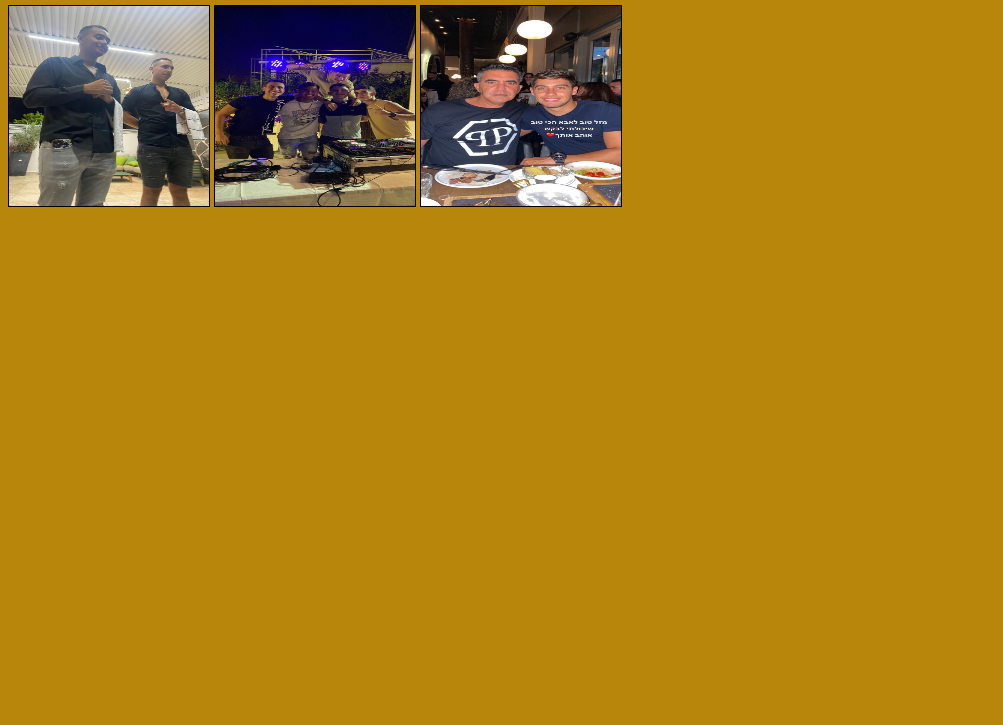
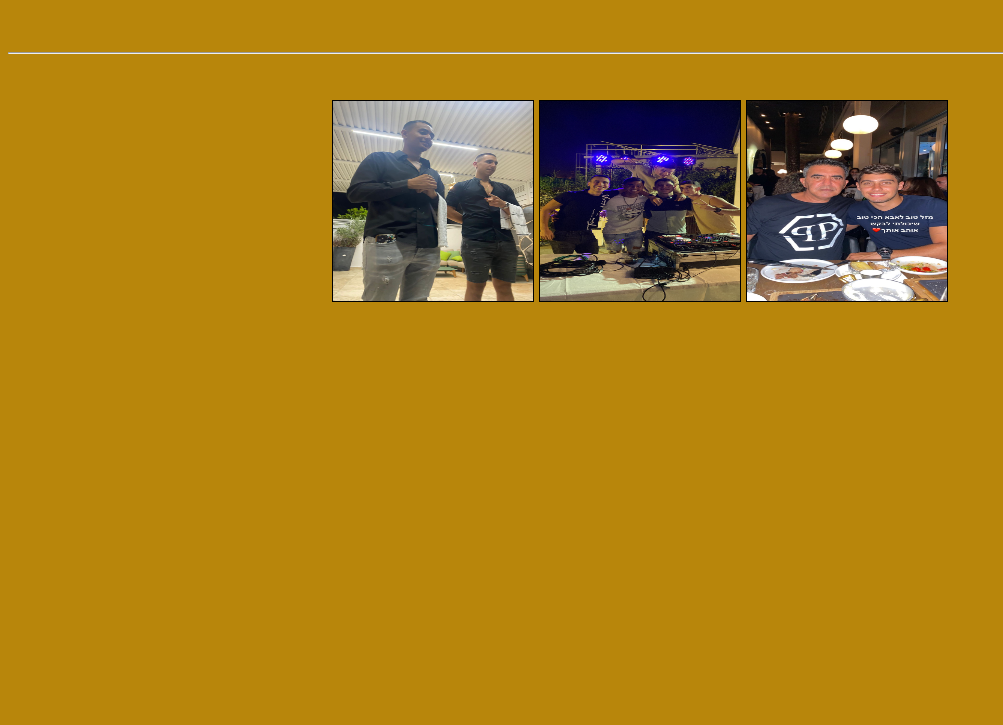
Before and after one commit to DanielMachluf/MyBookStore, a plain HTML site: page index2.html in a window 1280 px wide. Shown: the part 75-800 px from the top of the page, without its empty margins (0-1003 px from the left). Drawn offline with Linux system fonts and the light colour scheme.

Commit message:
add nice font

```diff
--- a/index2.html
+++ b/index2.html
@@ -9,7 +9,9 @@
 </head>
 <body>
     <h1>my bookstore</h1>
-
+    <br><br>
+    <hr>
+    <br><br>
 
     <img src="images/2.jpeg" alt="">
     <img src="images/3.jpeg" alt="">
--- a/style.css
+++ b/style.css
@@ -1,5 +1,8 @@
 body {
     background-color: darkgoldenrod;
+    text-align: center;
+    font-family: 'Lucida Sans', 'Lucida Sans Regular', 'Lucida Grande', 'Lucida Sans Unicode', Geneva, Verdana, sans-serif;
+
 }
 
 img{
```
